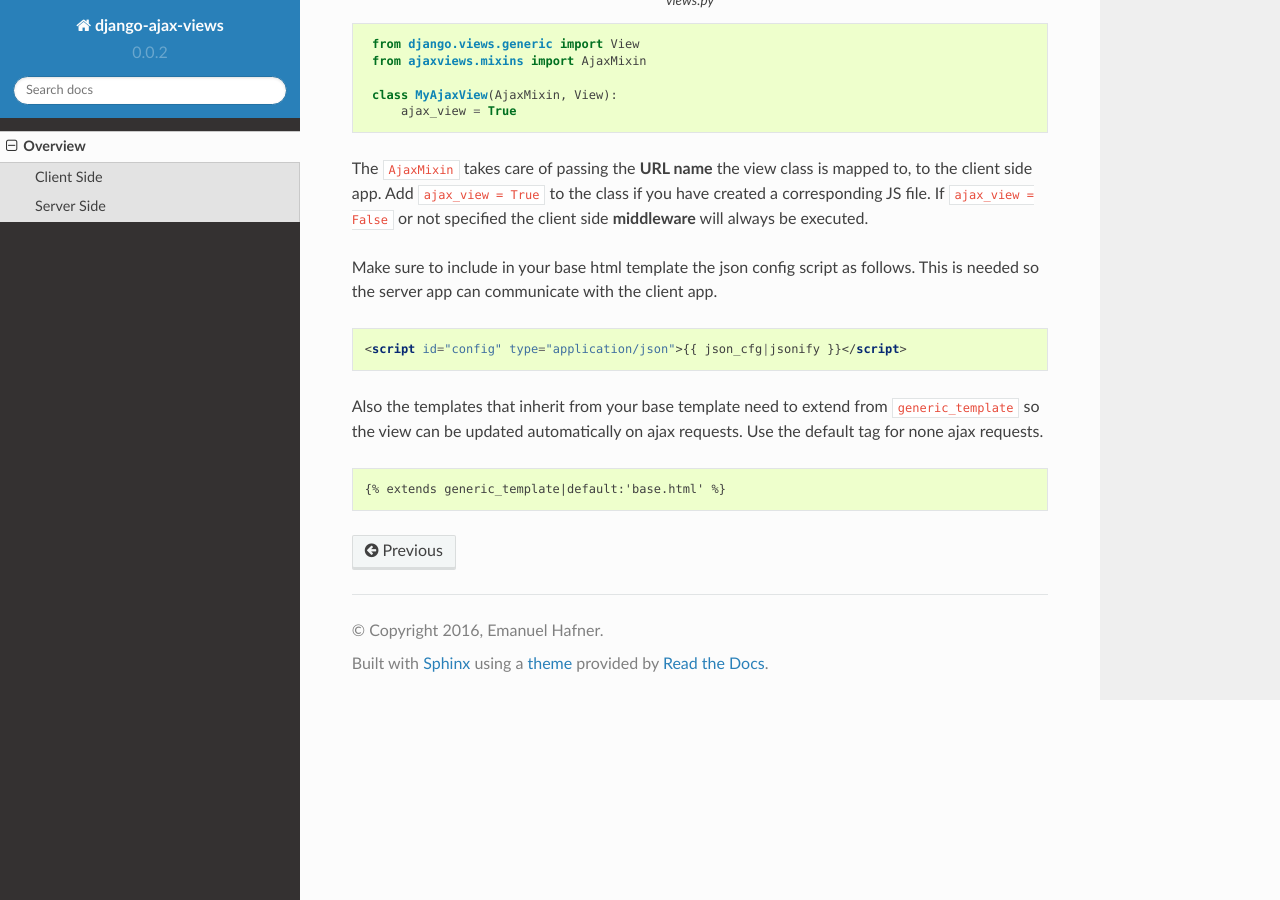
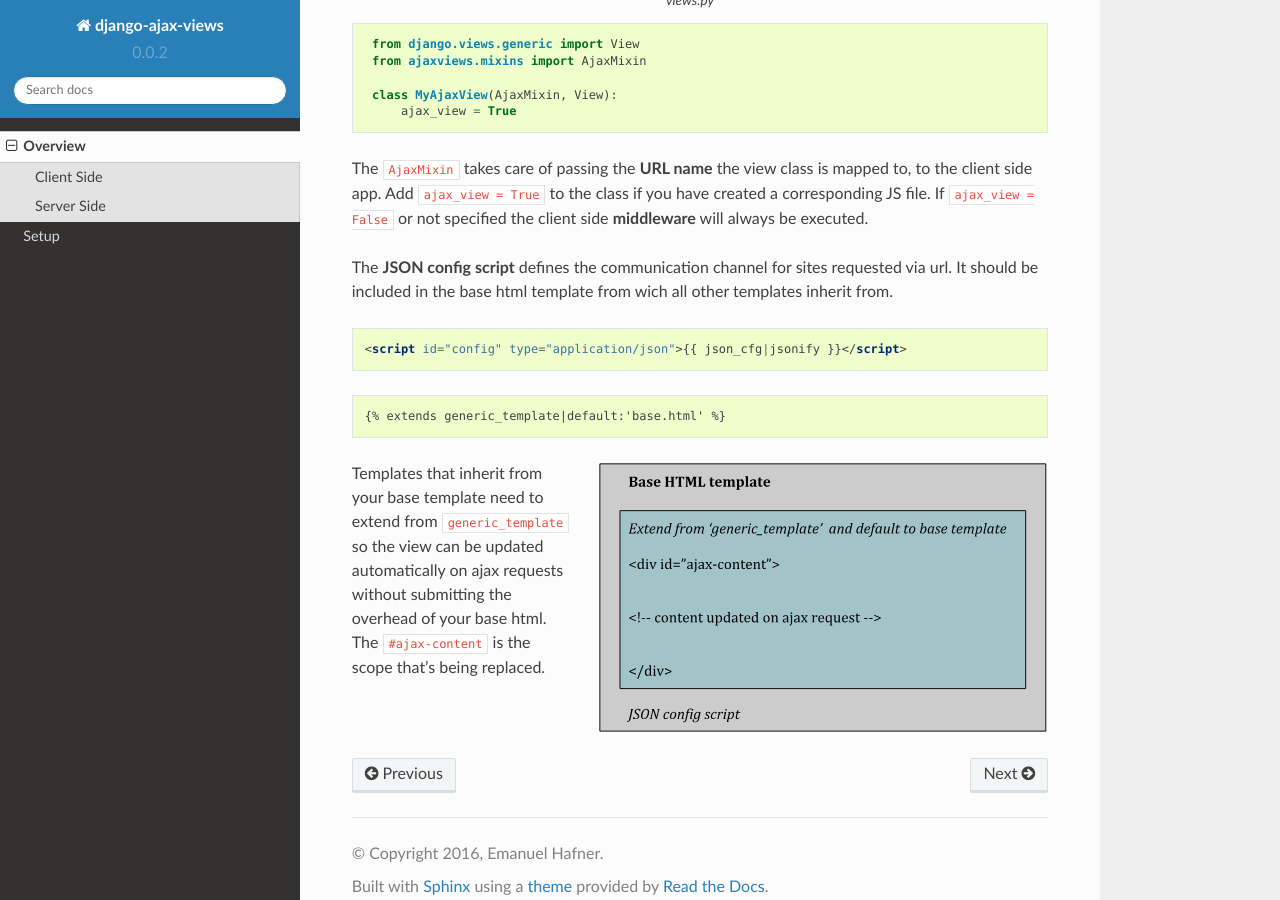
Before and after one commit to baxter07/django-ajax-views, a Sphinx documentation site: the page built from docs/overview.rst, in a window 1280 px wide and 900 px high, scrolled down 1899 px. Built offline with Sphinx 7.4.7 and the Read the Docs theme 2.0.0, drawn with Linux system fonts in a browser that asks for light colours; formulas are drawn with MathJax 3.

Commit message:
added setup page docs

```diff
--- a/docs/_static/css/custom.css
+++ b/docs/_static/css/custom.css
@@ -2,3 +2,6 @@
     display: flex;
     justify-content: space-between;
 }
+.clear {
+    clear: both;
+}
--- a/docs/conf.py
+++ b/docs/conf.py
@@ -329,7 +329,7 @@
 #  dir menu entry, description, category)
 texinfo_documents = [
     (master_doc, 'django-ajax-views', 'django-ajax-views Documentation',
-     author, 'django-ajax-views', 'Django views working together with JS views.',
+     author, 'django-ajax-views', 'Django class-based views working together with require-ajax-views.',
      'Miscellaneous'),
 ]
 
--- a/docs/overview.rst
+++ b/docs/overview.rst
@@ -1,7 +1,7 @@
 
-========
+********
 Overview
-========
+********
 
 .. image:: _static/server_browser.svg
     :alt: server browser relations
@@ -13,7 +13,7 @@
 corresponding Django **view class**. RequireJS loads that file and it's class is executed automatically on request.
 
 Client Side
------------
+===========
 
 Since javascript doesn't support class definitions and inheritance I recommend using coffeescript or typescript
 to simply inherit from :code:`ajaxviews.View` class. You can still use javascript though by using the built in
@@ -98,7 +98,7 @@
     });
 
 Server Side
------------
+===========
 
 The server side :code:`ajaxviews` app provides views and mixins your views can inherit from.
 
@@ -130,16 +130,26 @@
 Add :code:`ajax_view = True` to the class if you have created a corresponding JS file. If :code:`ajax_view = False`
 or not specified the client side **middleware** will always be executed.
 
-Make sure to include in your base html template the json config script as follows. This is needed so the server
-app can communicate with the client app.
+The **JSON config script** defines the communication channel for sites requested via url. It should be included in
+the base html template from wich all other templates inherit from.
 
 .. code-block:: html
 
     <script id="config" type="application/json">{{ json_cfg|jsonify }}</script>
 
-Also the templates that inherit from your base template need to extend from :code:`generic_template` so the
-view can be updated automatically on ajax requests. Use the default tag for none ajax requests.
-
 .. code-block:: html
 
     {% extends generic_template|default:'base.html' %}
+
+.. image:: _static/template_inheritance.svg
+    :alt: Template inheritance
+    :width: 450
+    :align: right
+
+Templates that inherit from your base template need to extend from :code:`generic_template` so the view can be
+updated automatically on ajax requests without submitting the overhead of your base html. The :code:`#ajax-content`
+is the scope that's being replaced.
+
+.. raw:: html
+
+    <div class="clear"></div>
--- a/setup.py
+++ b/setup.py
@@ -40,7 +40,7 @@
         'Topic :: Internet :: WWW/HTTP :: Dynamic Content',
         'Topic :: Software Development :: Libraries :: Python Modules',
     ],
-    keywords='django class based views javascript coffeescript ajax',
+    keywords='django class-based views javascript coffeescript typescript ajax requirejs',
     packages=find_packages(),
     package_data={
         'ajaxviews': [
```
Also changed, not shown: README.rst (+13 -11 lines), docs/index.rst (+27 -10 lines), docs/setup.rst (added, +120 -0 lines), docs/_static/template_inheritance.svg (added), 1 other file.
